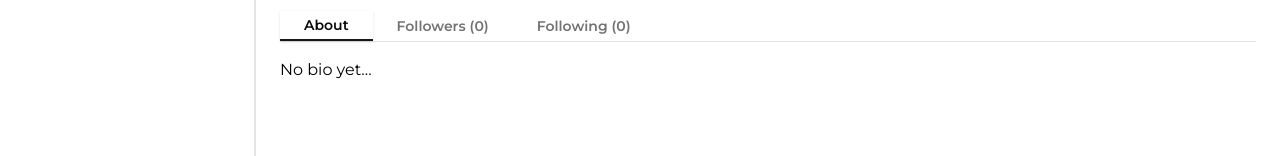
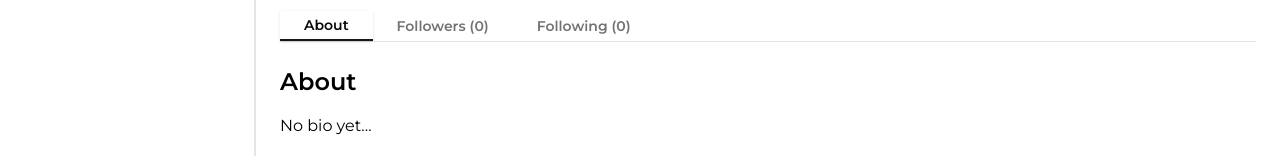
Before and after one commit to raasikkk/limitless-v2, a React (Vite) app in the folder frontend/: page /profile/1 in a window 1280 px wide. Shown: the part 603-759 px from the top of the page. Built offline with nearby package versions, Linux system fonts and the light colour scheme; no server answers.

Commit message:
adding bio to profile page

```diff
--- a/frontend/src/pages/ProfilePage.tsx
+++ b/frontend/src/pages/ProfilePage.tsx
@@ -1,12 +1,13 @@
 import { Tabs, TabsContent, TabsList, TabsTrigger } from "@/components/ui/tabs"
 import { IUser } from "@/types"
 import axios from "axios"
-import { CalendarDays, Settings } from "lucide-react"
+import { CalendarDays, Pencil, Settings } from "lucide-react"
 import { useEffect, useState } from "react"
 import { useTranslation } from "react-i18next"
 import { Link, useParams } from "react-router-dom"
 import { formatDistanceToNow } from 'date-fns';
 import { useAppSelector } from "@/hooks/hooks"
+import Editor from "@/components/editor/Editor"
 
 const ProfilePage = () => {
     const { t } = useTranslation();
@@ -15,6 +16,9 @@ const ProfilePage = () => {
     const [userData,setUserData] = useState<null|IUser>(null);
     const [followers, setFollowers] = useState<null|IUser>(null);
     const [following, setFollowing] = useState<null|IUser>(null);
+    const [isEdit, setIsEdit] = useState(false);
+    const [bio, setBio] = useState<string>(userData?.bio||'');
+    const [isBioEdit, setIsBioEdit] = useState(false);
     console.log(followers, following);
 
 
@@ -87,7 +91,15 @@ const ProfilePage = () => {
             {
               user?.id == id
               ?
-              ''
+              <button onClick={()=>setIsEdit(prev=>!prev)} className="p-2 px-4 bg-black dark:bg-darkSecondary text-white text-sm md:text-base font-medium rounded-full">
+                {
+                  isEdit
+                  ?
+                  t("cancel")
+                  :
+                  t("settingsPage.edit_profile")
+                }
+                </button>
               :
               <div className="flex items-center justify-between">
                 <div></div>
@@ -113,10 +125,39 @@ const ProfilePage = () => {
                     >{t("following")} (0)</TabsTrigger>
                 </TabsList>
                 <TabsContent value="about">
+                  <div className="flex items-center justify-between my-4">
+                    <h2 className="font-semibold text-2xl">
+                      {t("about")}
+                    </h2>
+                    {
+                      isEdit
+                      ?
+                      <Pencil onClick={()=>setIsBioEdit(true)} size={20} className="hover:opacity-50"/>
+                      :
+                      ''
+                    }
+                  </div>
                   {
                     userData?.bio
                     ?
-                    userData?.bio
+                      isBioEdit && isEdit
+                        ?
+                        <>
+                          <Editor content={bio} onChange={setBio}/>
+                          <div className="flex items-center justify-end mt-4 gap-2">
+                            <button onClick={()=>setIsBioEdit(false)} className="py-2 px-4 rounded-2 rounded-3xl hover:bg-zinc-200 dark:hover:bg-darkSecondary">
+                              {t("cancel")}
+                            </button>
+                            <button className="py-2 px-8 rounded-2 rounded-3xl bg-black text-white hover:opacity-75">
+                              {t("save_changes")}
+                            </button>
+                          </div>
+                        </>
+                        :
+                        <div className="border-b-2 min-h-[156px] rounded-md bg-slate-50 dark:bg-darkSecondary py-2 px-3 outline-none space-y-2 [&_h2]:text-2xl [&_h2]:font-semibold [&_h3]:text-xl [&_h3]:font-medium [&_p]:text-base [&_a]:text-blue-500 [&_p]:text-base [&_a]:underline" dangerouslySetInnerHTML={{__html: bio}}>
+                          {/* Rich text editor */}
+                        </div>
+
                     :
                     t("no_bio_yet")
                   }
--- a/frontend/src/types.ts
+++ b/frontend/src/types.ts
@@ -3,6 +3,6 @@ export interface IUser {
   username: string,
   email: string,
   avatar: string,
-  bio: string,
+  bio: string|null,
   created_at: Date
 }
```
